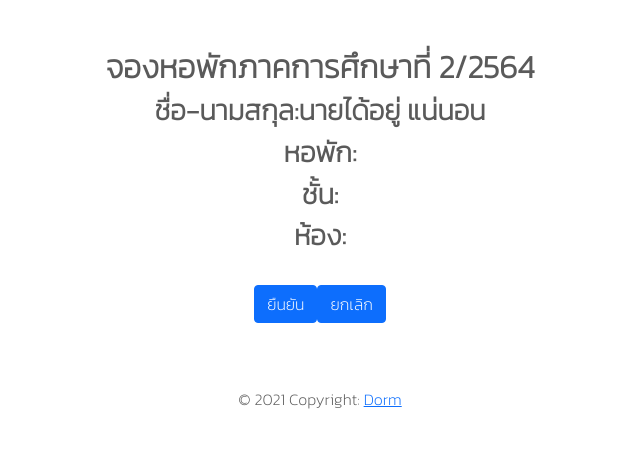
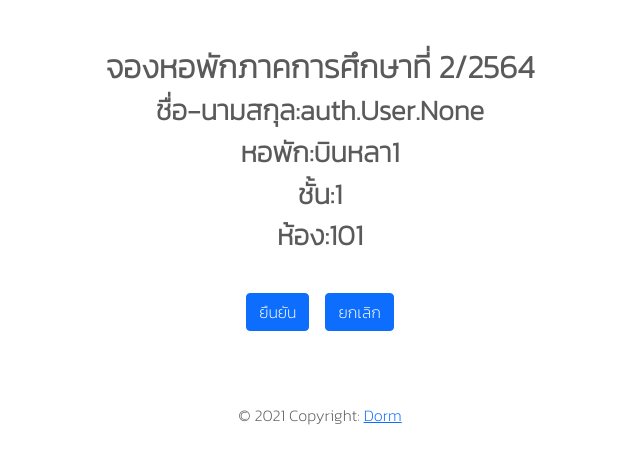
Before and after one commit to Krittin-Khanueng/DormitoryReservationSystem, a Django app: template booking/templates/booking/booking_confirm.html in a window 1280 px wide. Shown: the part 66-530 px from the top of the page, without its empty margins (320-960 px from the left). Run offline with Django 3.2, Linux system fonts and the light colour scheme; the template is opened without the code that fills it: values that come from a table or form of the project are taken from there, others are empty; data comes from the database, SQL or seed files in the repository; both versions use the stored data as it was after the commit; some libraries are stand-ins or nearby versions.

Commit message:
update booking confirm

```diff
--- a/booking/templates/booking/booking_confirm.html
+++ b/booking/templates/booking/booking_confirm.html
@@ -5,13 +5,13 @@
 {% block content %}
     <div class="d-flex flex-column align-items-center m-5">
         <h2 class="text fw-bold ">จองหอพักภาคการศึกษาที่ 2/2564</h2>
-        <h3 class="text fw-bold ">ชื่อ-นามสกุล:นายได้อยู่ แน่นอน</h3>
-        <h3 class="text fw-bold ">หอพัก:</h3>
-        <h3 class="text fw-bold">ชั้น:</h3>
-        <h3 class="text fw-bold">ห้อง:</h3>
+        <h3 class="text fw-bold ">ชื่อ-นามสกุล:{{ booking.user }}</h3>
+        <h3 class="text fw-bold ">หอพัก:{{ room.floor.dorm_name }}</h3>
+        <h3 class="text fw-bold">ชั้น:{{ room.floor.number }}</h3>
+        <h3 class="text fw-bold">ห้อง:{{ room.room_id }}</h3>
         <div class="d-flex justify-content-center mt-4">
-            <button class="btn btn-primary" type="button">ยืนยัน</button>
-            <button class="btn btn-primary" type="button">ยกเลิก</button>
+            <button class="btn btn-primary m-2" type="button">ยืนยัน</button>
+            <button class="btn btn-primary m-2" type="button">ยกเลิก</button>
         </div>
     </div>
 {% endblock %}
```
Also changed, not shown: booking/views.py (+30 -24 lines), db.sqlite3.
